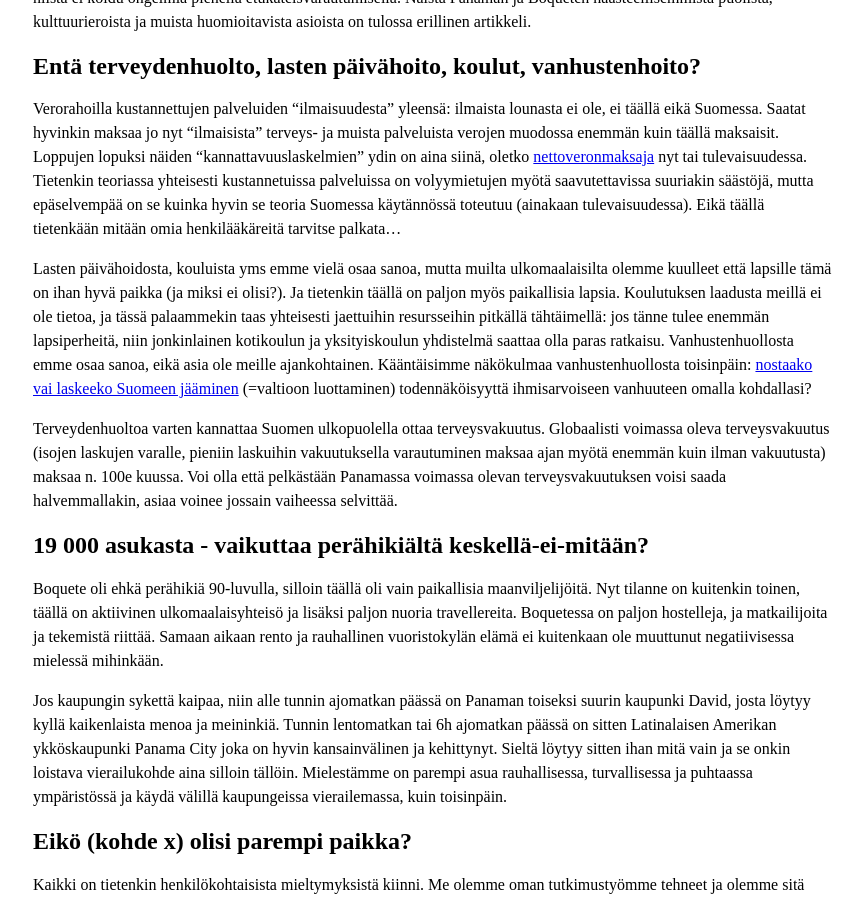
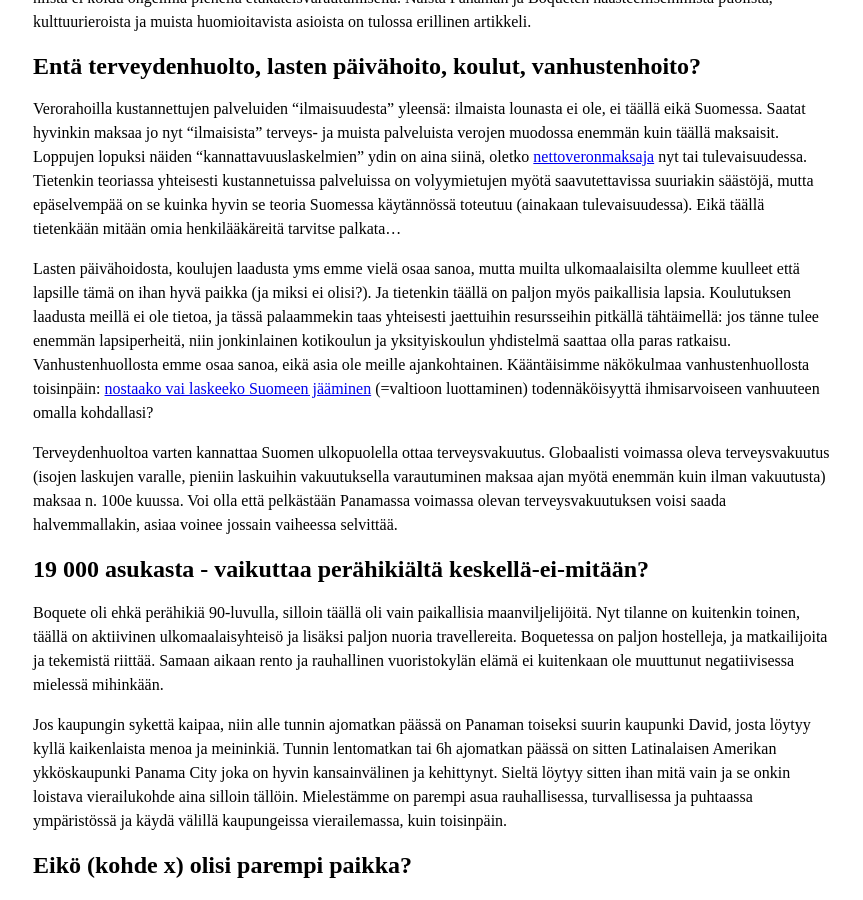
Before and after one commit to pitkonaarinparatiisi/pitkonaarinparatiisi.github.io, a Jekyll site: the page built from UseinKysytytKysymykset.md, in a window 1280 px wide and 900 px high, scrolled down 1610 px. Shown: the whole window, without its empty margins (207-1070 px from the left). Built offline with Jekyll 4.4.1, drawn with Linux system fonts in a browser that asks for light colours; our own code applies the rules of GitHub Pages for plain Markdown files.

Commit message:
Update UseinKysytytKysymykset.md

```diff
--- a/UseinKysytytKysymykset.md
+++ b/UseinKysytytKysymykset.md
@@ -44,7 +44,7 @@
 
 Verorahoilla kustannettujen palveluiden "ilmaisuudesta" yleensä: ilmaista lounasta ei ole, ei täällä eikä Suomessa. Saatat hyvinkin maksaa jo nyt "ilmaisista" terveys- ja muista palveluista verojen muodossa enemmän kuin täällä maksaisit. Loppujen lopuksi näiden "kannattavuuslaskelmien" ydin on aina siinä, oletko [nettoveronmaksaja](https://cosiddetto.blogspot.com/2016/06/kuka-on-nettoveronmaksaja.html) nyt tai tulevaisuudessa. Tietenkin teoriassa yhteisesti kustannetuissa palveluissa on volyymietujen myötä saavutettavissa suuriakin säästöjä, mutta epäselvempää on se kuinka hyvin se teoria Suomessa käytännössä toteutuu (ainakaan tulevaisuudessa). Eikä täällä tietenkään mitään omia henkilääkäreitä tarvitse palkata...
 
-Lasten päivähoidosta, kouluista yms emme vielä osaa sanoa, mutta muilta ulkomaalaisilta olemme kuulleet että lapsille tämä on ihan hyvä paikka (ja miksi ei olisi?). Ja tietenkin täällä on paljon myös paikallisia lapsia. Koulutuksen laadusta meillä ei ole tietoa, ja tässä palaammekin taas yhteisesti jaettuihin resursseihin pitkällä tähtäimellä: jos tänne tulee enemmän lapsiperheitä, niin jonkinlainen kotikoulun ja yksityiskoulun yhdistelmä saattaa olla paras ratkaisu. Vanhustenhuollosta emme osaa sanoa, eikä asia ole meille ajankohtainen. Kääntäisimme näkökulmaa vanhustenhuollosta toisinpäin: [nostaako vai laskeeko Suomeen jääminen](https://yle.fi/uutiset/3-9834240 "Muistisairas kuoli aliravitsemukseen Hangossa") (=valtioon luottaminen) todennäköisyyttä ihmisarvoiseen vanhuuteen omalla kohdallasi?
+Lasten päivähoidosta, koulujen laadusta yms emme vielä osaa sanoa, mutta muilta ulkomaalaisilta olemme kuulleet että lapsille tämä on ihan hyvä paikka (ja miksi ei olisi?). Ja tietenkin täällä on paljon myös paikallisia lapsia. Koulutuksen laadusta meillä ei ole tietoa, ja tässä palaammekin taas yhteisesti jaettuihin resursseihin pitkällä tähtäimellä: jos tänne tulee enemmän lapsiperheitä, niin jonkinlainen kotikoulun ja yksityiskoulun yhdistelmä saattaa olla paras ratkaisu. Vanhustenhuollosta emme osaa sanoa, eikä asia ole meille ajankohtainen. Kääntäisimme näkökulmaa vanhustenhuollosta toisinpäin: [nostaako vai laskeeko Suomeen jääminen](https://yle.fi/uutiset/3-9834240 "Muistisairas kuoli aliravitsemukseen Hangossa") (=valtioon luottaminen) todennäköisyyttä ihmisarvoiseen vanhuuteen omalla kohdallasi?
 
 Terveydenhuoltoa varten kannattaa Suomen ulkopuolella ottaa terveysvakuutus. Globaalisti voimassa oleva terveysvakuutus (isojen laskujen varalle, pieniin laskuihin vakuutuksella varautuminen maksaa ajan myötä enemmän kuin ilman vakuutusta) maksaa n. 100e kuussa. Voi olla että pelkästään Panamassa voimassa olevan terveysvakuutuksen voisi saada halvemmallakin, asiaa voinee jossain vaiheessa selvittää.
 
```
